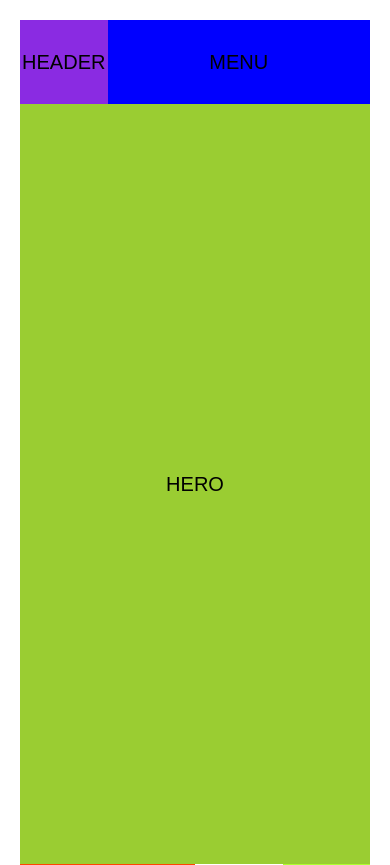
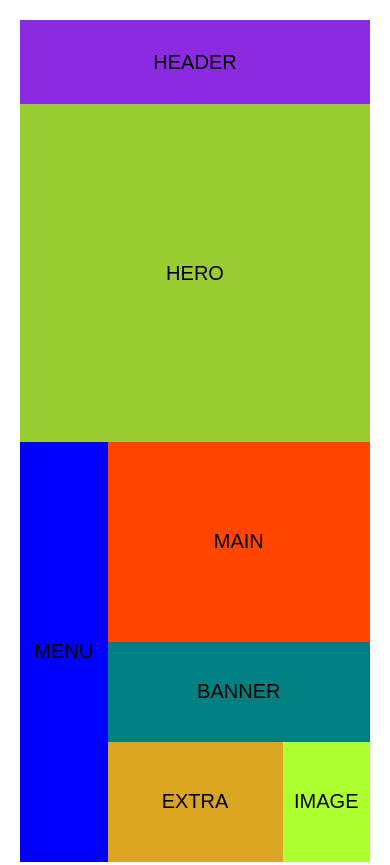
Before and after one commit to yduke926/layout-3, a plain HTML site: page index.html in a window 390 px wide. Shown: the top 865 px of the page. Drawn offline with Linux system fonts and the light colour scheme.

Commit message:
tablet view

```diff
--- a/styles.css
+++ b/styles.css
@@ -23,7 +23,7 @@ body {
   padding: 2rem;
   display: grid;
   grid-template-columns: repeat(4, 1fr);
-  grid-template-rows: [header-start] 10vh [header-end hero-start] 90vh [hero-end main-start] 15rem 15rem [main-end banner-start]20vh[banner-end];
+  grid-template-rows: [header-start] 10vh [header-end hero-start] 70vh [hero-end main-start] 15rem 15rem [main-end banner-start]20vh[banner-end];
 
   text-align: center;
 }
@@ -64,3 +64,33 @@ body {
   grid-row: banner-start / banner-end;
   background-color: teal;
 }
+
+/*  MEDIA QUERIES */
+@media only screen and (max-width: 768px) {
+  body {
+    grid-template-rows: [header-start] 10vh [header-end hero-start] 40vh [hero-end main-start] 10rem 10rem 10rem[main-end banner-start]12rem[banner-end];
+  }
+  .header {
+    grid-column: 1 / -1;
+  }
+  .menu {
+    grid-column: 1 / 1;
+    grid-row: main-start / banner-end;
+  }
+  .main {
+    grid-column: 2 / -1;
+    grid-row: main-start / 5;
+  }
+  .banner {
+    grid-column: 2 / -1;
+    grid-row: 5 / 6;
+  }
+  .image {
+    grid-column: 4 / -1;
+    grid-row: banner-start / banner-end;
+  }
+  .extra {
+    grid-column: 2 / span 2;
+    grid-row: banner-start / banner-end;
+  }
+}
```
